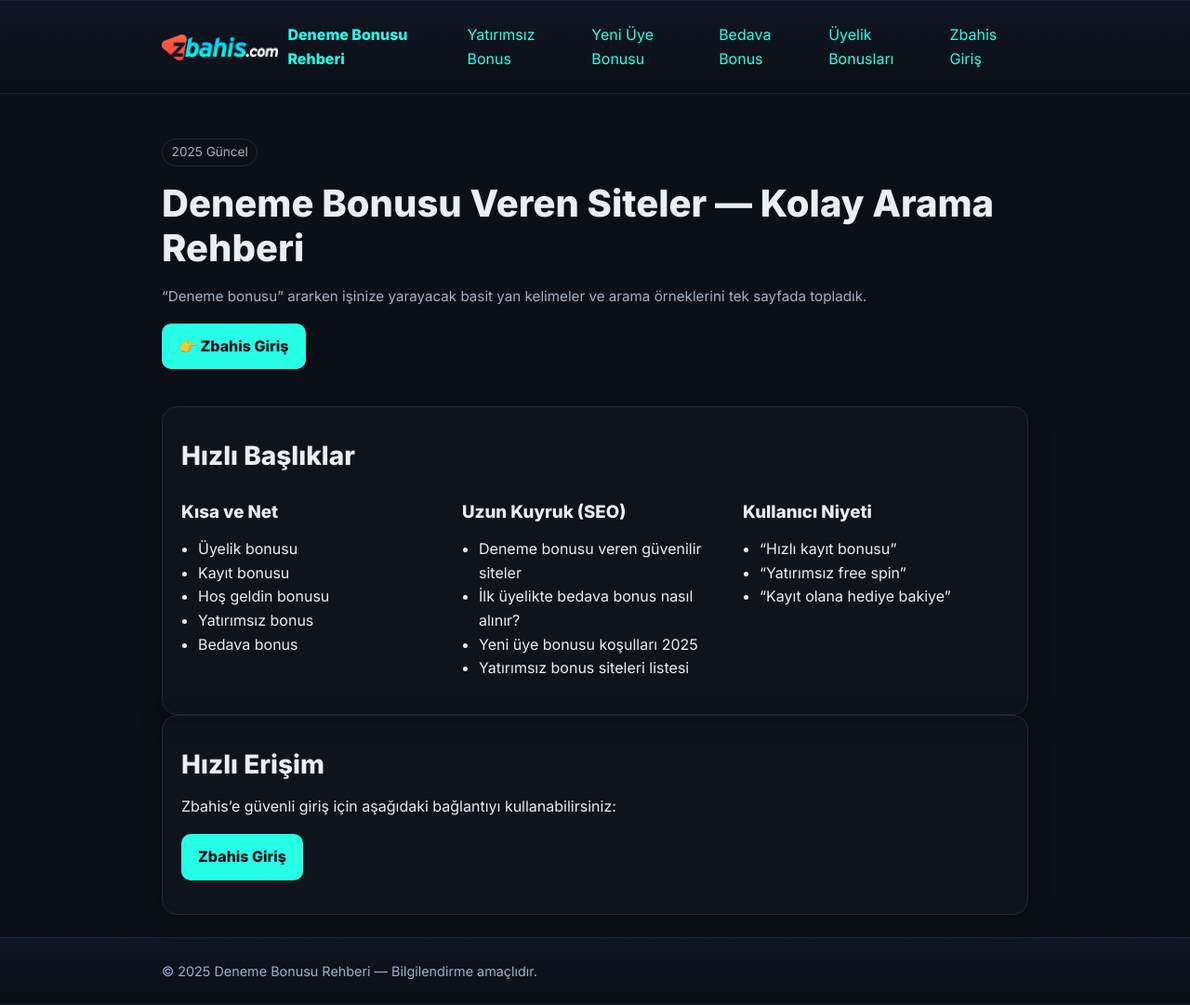
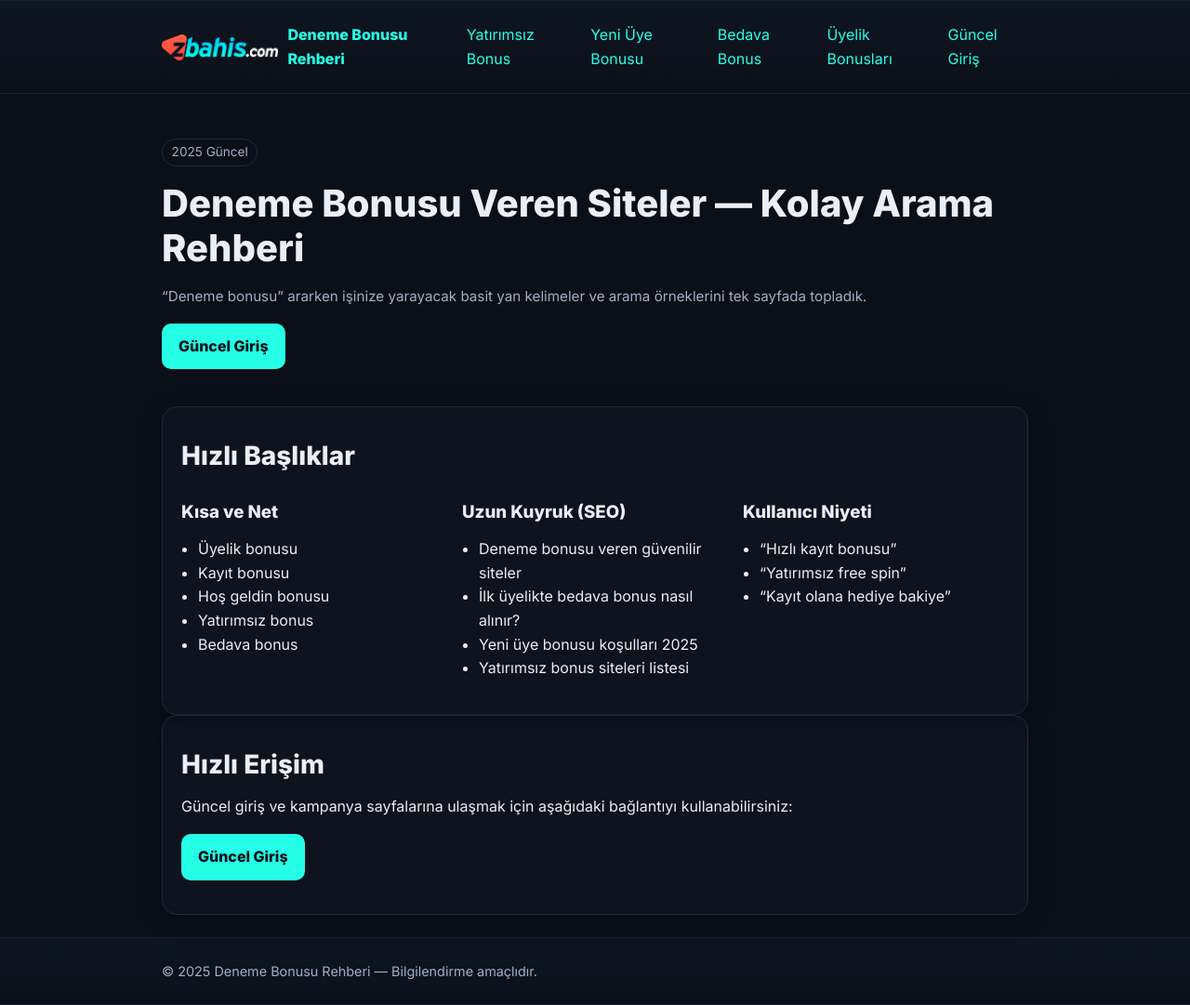
Before and after one commit to tgC3ren1/denemebonusuverensitelerr, a plain HTML site: page index.html in a window 1280 px wide. Shown: the whole page at 93% size. Drawn offline with Linux system fonts and the light colour scheme.

Commit message:
index.html

```diff
--- a/index.html
+++ b/index.html
@@ -3,8 +3,9 @@
 <head>
   <meta charset="utf-8">
   <meta name="viewport" content="width=device-width, initial-scale=1">
-  <title>Deneme Bonusu Veren Siteler (Güncel Rehber)</title>
-  <meta name="description" content="Deneme bonusu yan kelimeleri ve arama örnekleri. Zbahis giriş linki için tıklayın.">
+  <title>Deneme Bonusu Veren Siteler | 2025 Güncel Rehber</title>
+  <meta name="description" content="Deneme bonusu, yatırımsız bonus, yeni üye ve bedava bonus arayanlar için kısa ve anlaşılır rehber. Örnek aramalar ve ipuçları.">
+  <link rel="canonical" href="https://tgc3ren1.github.io/denemebonusuverensiteler/">
   <link href="https://fonts.googleapis.com/css2?family=Inter:wght@400;600;800&display=swap" rel="stylesheet">
   <link rel="stylesheet" href="assets/style.css">
 </head>
@@ -14,17 +15,21 @@
 <header>
   <div class="container wrap">
     <div class="logo">
-      <img src="assets/logo.png" alt="Zbahis Logo">
+      <img src="assets/logo.png" alt="Site logosu">
       <a href="./"><strong>Deneme Bonusu Rehberi</strong></a>
     </div>
-    <label class="hamb" for="nav-toggle">☰ Menü</label>
+
+    <!-- Mobil hamburger -->
+    <label class="hamb" for="nav-toggle" aria-label="Menüyü aç/kapat">☰ Menü</label>
     <input id="nav-toggle" type="checkbox" hidden>
+
     <nav>
       <a href="yatirimsiz-bonus.html">Yatırımsız Bonus</a>
       <a href="yeni-uye-bonusu.html">Yeni Üye Bonusu</a>
       <a href="bedava-bonus.html">Bedava Bonus</a>
       <a href="uye-bonuslari.html">Üyelik Bonusları</a>
-      <a href="https://cutt.ly/1r0WGK7s" target="_blank" rel="nofollow noopener">Zbahis Giriş</a>
+      <!-- İstersen markasız dış yönlendirme için bu linki kullan -->
+      <a href="zbahis.html" target="_blank" rel="nofollow noopener">Güncel Giriş</a>
     </nav>
   </div>
 </header>
@@ -34,7 +39,7 @@
     <span class="badge">2025 Güncel</span>
     <h1>Deneme Bonusu Veren Siteler — Kolay Arama Rehberi</h1>
     <p class="meta">“Deneme bonusu” ararken işinize yarayacak basit yan kelimeler ve arama örneklerini tek sayfada topladık.</p>
-  <p><a class="btn" href="https://cutt.ly/1r0WGK7s" target="_blank" rel="nofollow noopener">👉 Zbahis Giriş</a></p>
+    <p><a class="btn" href="zbahis.html" target="_blank" rel="nofollow noopener">Güncel Giriş</a></p>
   </section>
 
   <section class="card">
@@ -72,13 +77,14 @@
 
   <section class="card">
     <h2>Hızlı Erişim</h2>
-  <p>Zbahis’e güvenli giriş için aşağıdaki bağlantıyı kullanabilirsiniz:</p>
-  <p><a class="btn" href="https://cutt.ly/1r0WGK7s" target="_blank" rel="nofollow noopener">Zbahis Giriş</a></p>
+    <p>Güncel giriş ve kampanya sayfalarına ulaşmak için aşağıdaki bağlantıyı kullanabilirsiniz:</p>
+    <p><a class="btn" href="zbahis.html" target="_blank" rel="nofollow noopener">Güncel Giriş</a></p>
   </section>
 </main>
 
 <footer>
   <div class="container">© 2025 Deneme Bonusu Rehberi — Bilgilendirme amaçlıdır.</div>
 </footer>
+
 </body>
 </html>
```
Lines whose indentation alone changed are shown as unchanged.
